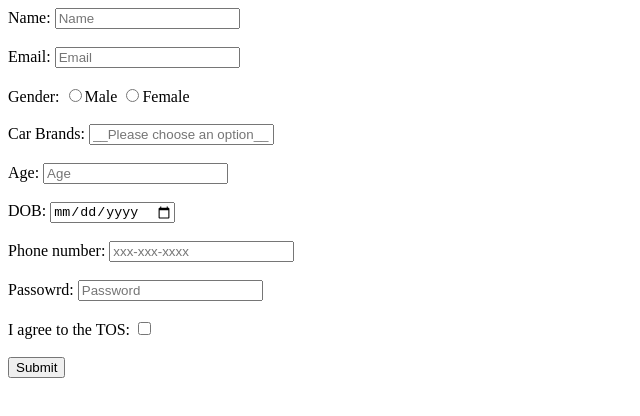
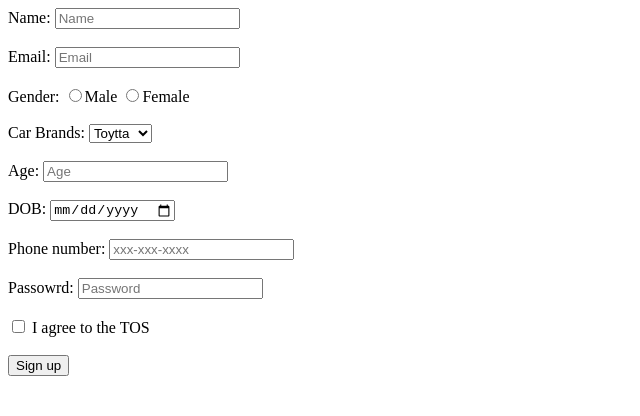
Before and after one commit to acciojob/signup-form-car-Mahaveermohan, a website: page main.html in a window 1280 px wide. Shown: the whole page, without its empty margins (0-640 px from the left). Drawn offline with Linux system fonts and the light colour scheme.

Commit message:
created a submission

```diff
--- a/main.html
+++ b/main.html
@@ -23,8 +23,15 @@
 
 		<br><br>
 		<label for="cars">Car Brands:</label>
-		<input type="select" id="cars" placeholder="__Please choose an option__" required></input>
-	<br><br>
+	<select id="cars">
+		<option value="Toytta">Toytta</option>
+		<option value="Bmw">BMW</option>
+		<option value="Suzuki">Suzuki</option>
+		<option value="Tata">Tata</option>
+		<option value="Maruti">Maruti</option>
+
+	</select>
+		<br><br>
 		<label for="age">Age:</label>
 		<input type="number" id="age" placeholder="Age" required></input>
 	<br><br>
@@ -37,10 +44,11 @@
 		<label for="password">Passowrd:</label>
 		<input type="password" id="password" placeholder="Password" required></input>
 	<br><br>
-		<label for="tos">I agree to the TOS:</label>
 		<input type="checkbox" id="tos" required></input>
+		<label for="tos">I agree to the TOS</label>
+
 		<br><br>
-		<button type="submit">Submit</button>
+		<button type="submit">Sign up</button>
 	</form>
 
 </body>
```
